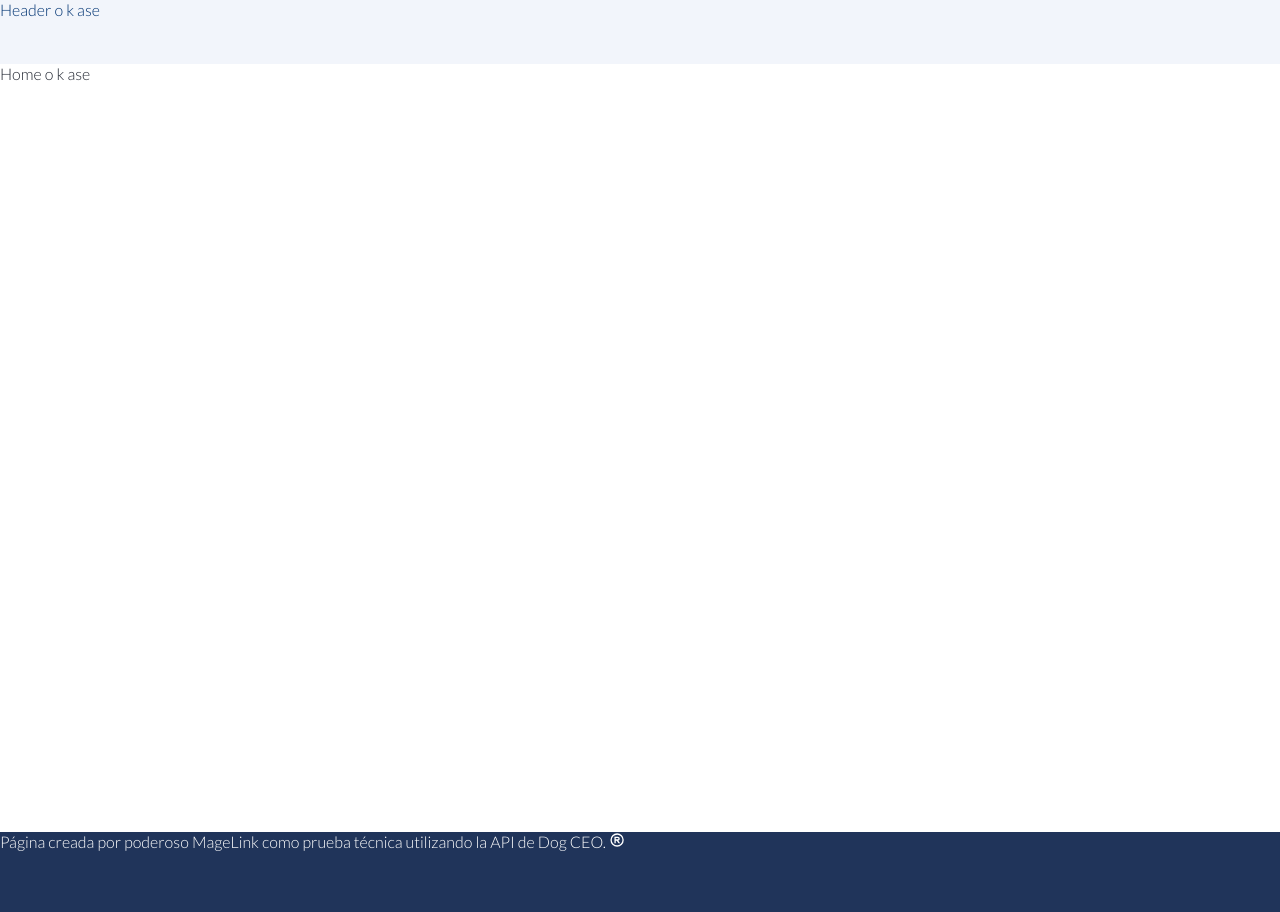
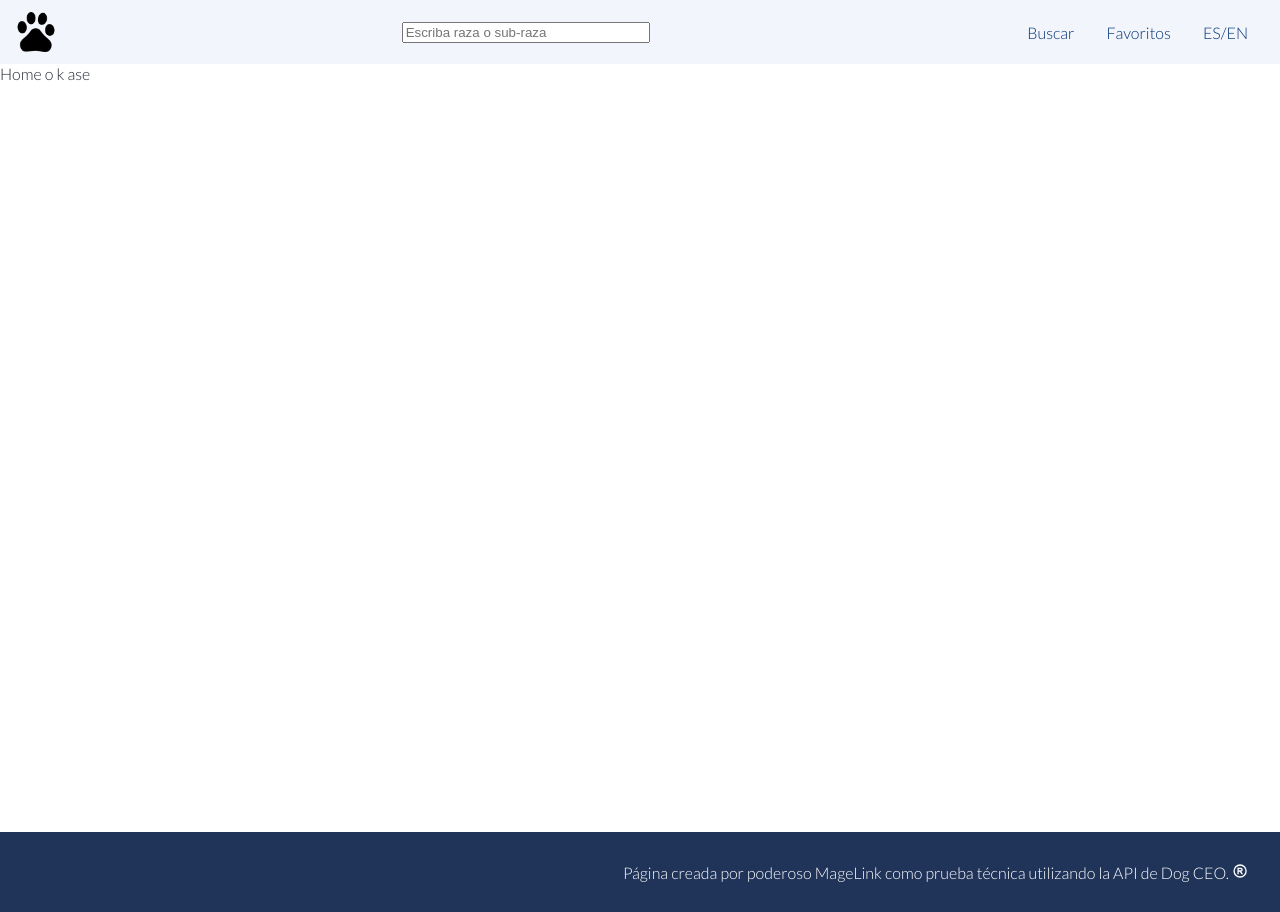
Before and after one commit to MageLnk/Dog-CEO-challenge, a React (Create React App) app: page / in a window 1280 px wide. Built offline with nearby package versions, Linux system fonts and the light colour scheme.

Commit message:
Basic information on header working

```diff
--- a/src/Components/layoutsContent/FooterContent/index.jsx
+++ b/src/Components/layoutsContent/FooterContent/index.jsx
@@ -5,11 +5,9 @@ import { BiRegistered } from "react-icons/bi";
 const FooterContent = () => {
   return (
     <div className="footer-content-container">
-      <div className="footer-content-container">
-        <span>
-          Página creada por poderoso MageLink como prueba técnica utilizando la API de Dog CEO. <BiRegistered />
-        </span>
-      </div>
+      <span>
+        Página creada por poderoso MageLink como prueba técnica utilizando la API de Dog CEO. <BiRegistered />
+      </span>
     </div>
   );
 };
--- a/src/Components/layoutsContent/FooterContent/style.css
+++ b/src/Components/layoutsContent/FooterContent/style.css
@@ -3,4 +3,11 @@
     height: 100%;
     background-color: var(--bg-dark-color);
     color: var(--text-light-color);
+    display: flex;
+    align-items: center;
+    justify-content: flex-end;
 }
+
+.footer-content-container span{
+    padding: 0 2rem 0 0;
+}
--- /dev/null
+++ b/src/Components/layoutsContent/HeaderContent/Logo/index.jsx
@@ -0,0 +1,17 @@
+import { Link } from "react-router-dom";
+//
+import img from "../../../../utilities/logo.png";
+// Style
+import "./style.css";
+// App
+const Logo = () => {
+  return (
+    <div className="header-img-container">
+      <Link to="/">
+        <img src={img} alt="Logo" />
+      </Link>
+    </div>
+  );
+};
+
+export default Logo;
--- /dev/null
+++ b/src/Components/layoutsContent/HeaderContent/Logo/style.css
@@ -0,0 +1,7 @@
+.header-img-container img {
+    display: flex;
+    justify-content: center;
+    align-items: center;
+    width: 2.5rem;
+    padding: 0 0 0 1rem;
+}
--- /dev/null
+++ b/src/Components/layoutsContent/HeaderContent/Search/index.jsx
@@ -0,0 +1,12 @@
+// Style
+import "./style.css";
+// App
+const Search = () => {
+  return (
+    <div className="search-container">
+      <input placeholder="Escriba raza o sub-raza"></input>
+    </div>
+  );
+};
+
+export default Search;
--- /dev/null
+++ b/src/Components/layoutsContent/HeaderContent/Search/style.css
@@ -0,0 +1,3 @@
+.search-container input {
+    width: 15rem;
+}
--- a/src/Components/layoutsContent/HeaderContent/index.jsx
+++ b/src/Components/layoutsContent/HeaderContent/index.jsx
@@ -1,8 +1,20 @@
+import Logo from "./Logo";
+import Search from "./Search";
 // Style
 import "./style.css";
 // App
 const HeaderContent = () => {
-  return <div className="header-content-container">Header o k ase</div>;
+  return (
+    <div className="header-content-container">
+      <Logo />
+      <Search />
+      <div className="header-nav-options">
+        <span>Buscar</span>
+        <span>Favoritos</span>
+        <span>ES/EN</span>
+      </div>
+    </div>
+  );
 };
 
 export default HeaderContent;
--- a/src/Components/layoutsContent/HeaderContent/style.css
+++ b/src/Components/layoutsContent/HeaderContent/style.css
@@ -3,4 +3,16 @@
     height: 100%;
     background-color: var(--bg-light-color);
     color: var(--text-special-color);
+    display: flex;
+    align-items: center;
+    justify-content: space-between;
 }
+
+.header-content-container span {
+    padding: 0 0 0 2rem;
+}
+
+.header-nav-options {
+    padding: 0 2rem 0 0;
+
+}
```
Also changed, not shown: src/utilities/logo.png (added).
